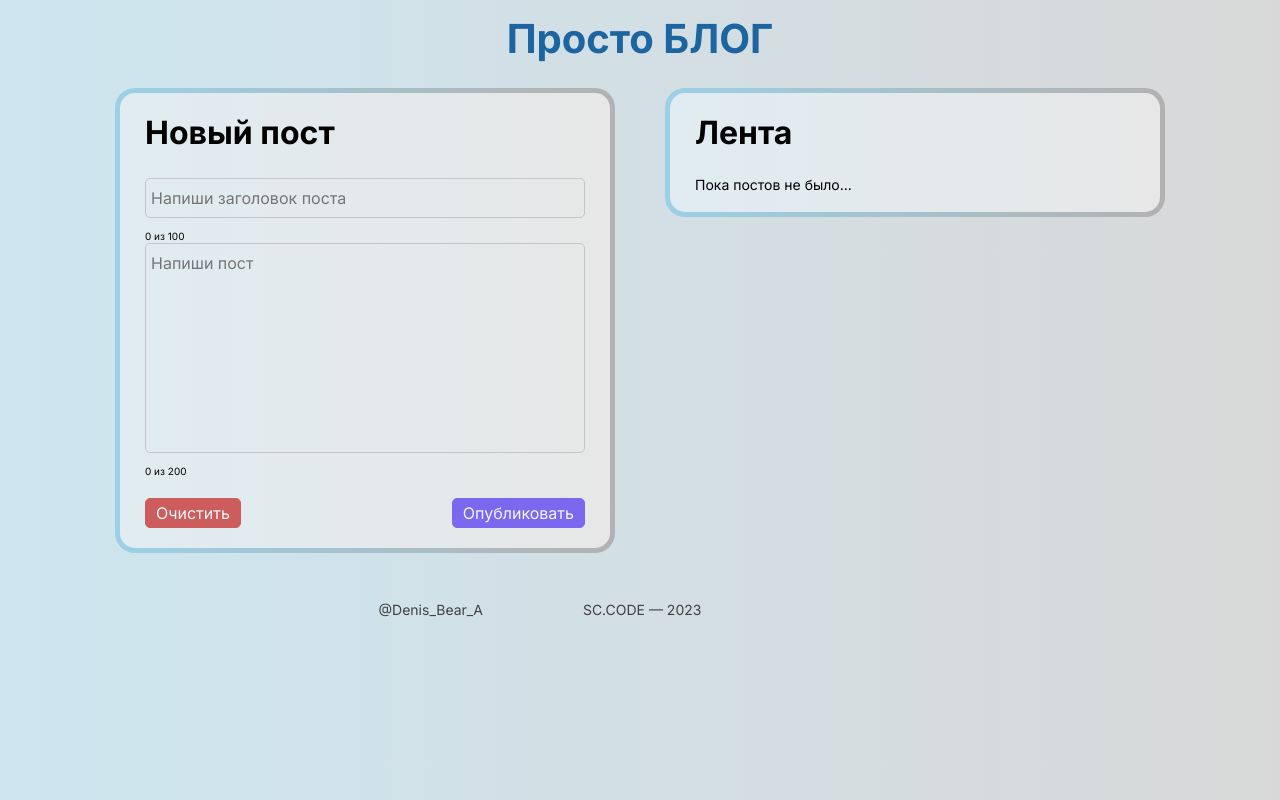
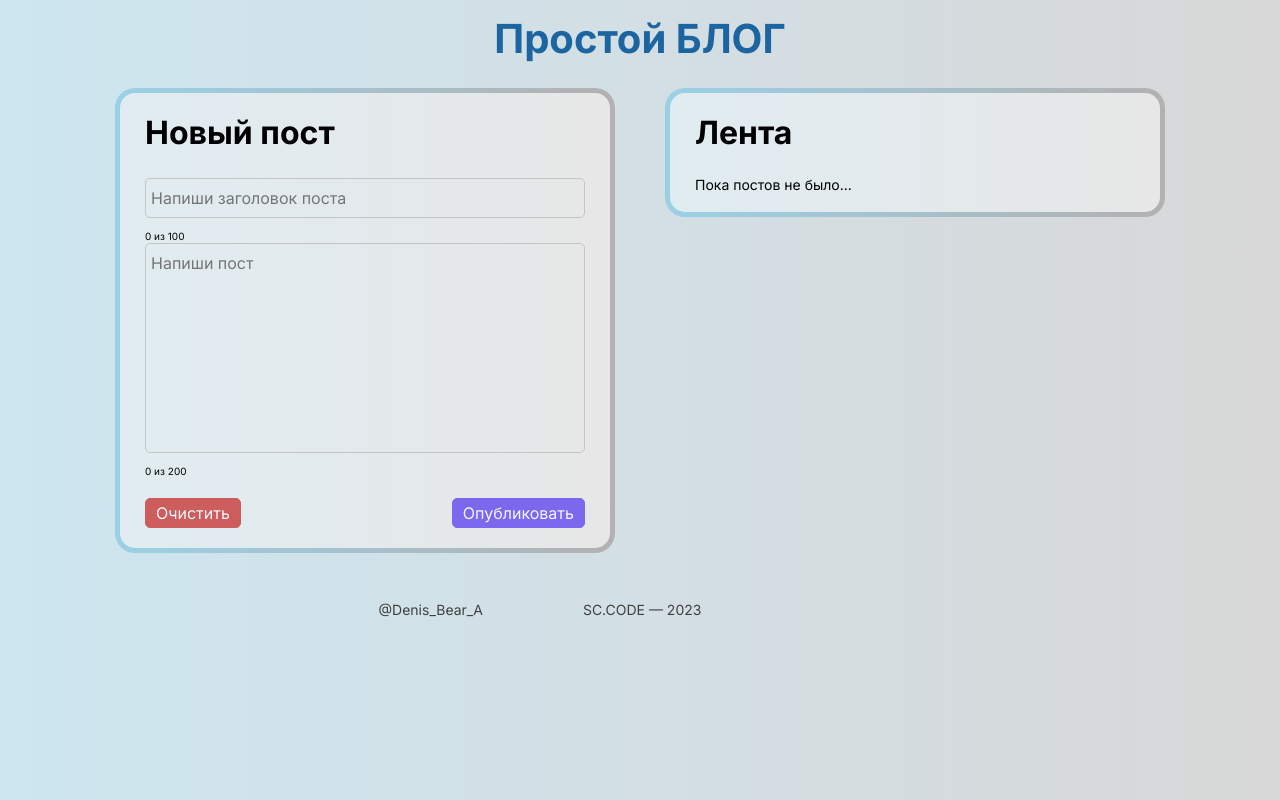
Before and after one commit to DenisAnf/blog-app, a plain HTML site: page index.html in a window 1280 px wide. Drawn offline with Linux system fonts and the light colour scheme.

Commit message:
minor updated

```diff
--- a/index.html
+++ b/index.html
@@ -16,7 +16,7 @@
 <body>
 	<header class="header">
 		<h1 class="header__title">
-			Просто БЛОГ
+			Простой БЛОГ
 		</h1>
 	</header>
 
```
